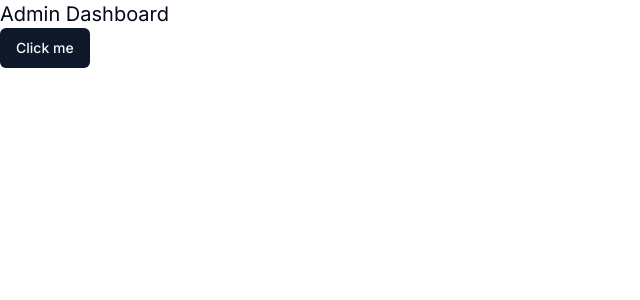
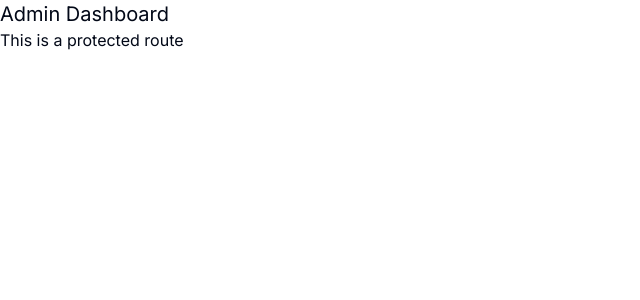
Before and after one commit to steezplusplus/ecommerce-admin, a Next.js app: page / in a window 1280 px wide. Shown: the top 300 px of the page, without its empty margins (0-640 px from the left). Built offline with nearby package versions, Linux system fonts and the light colour scheme.

Commit message:
feat: Finish clerk setup

```diff
--- a/app/(root)/page.tsx
+++ b/app/(root)/page.tsx
@@ -1,10 +1,11 @@
-import { Button } from "@/components/ui/button";
+import { UserButton } from "@clerk/nextjs";
 
-export default function Home() {
+export default function SetupPage() {
   return (
     <main>
       <h1 className="text-xl">Admin Dashboard</h1>
-      <Button>Click me</Button>
+      <p>This is a protected route</p>
+      <UserButton afterSignOutUrl="/" />
     </main>
   )
 }
```
